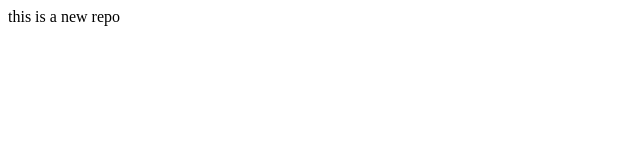
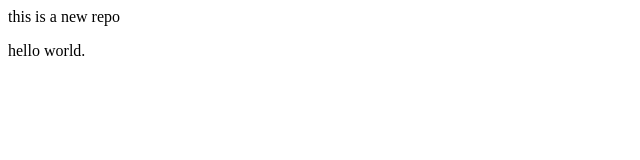
Before and after one commit to abhidutta1234command/rahil, a plain HTML site: page index.html in a window 1280 px wide. Shown: the full height of the page, 0-640 px from the left. Drawn offline with Linux system fonts and the light colour scheme.

Commit message:
html updation

```diff
--- a/index.html
+++ b/index.html
@@ -1 +1,2 @@
 <p>this is a new repo</p>
+<p>hello world.</p>
```
